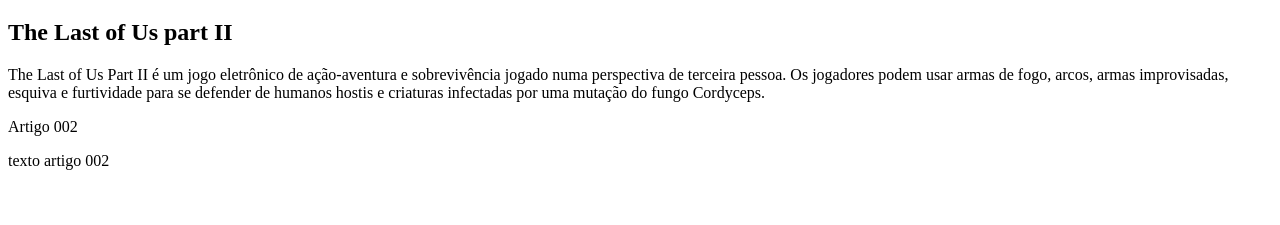
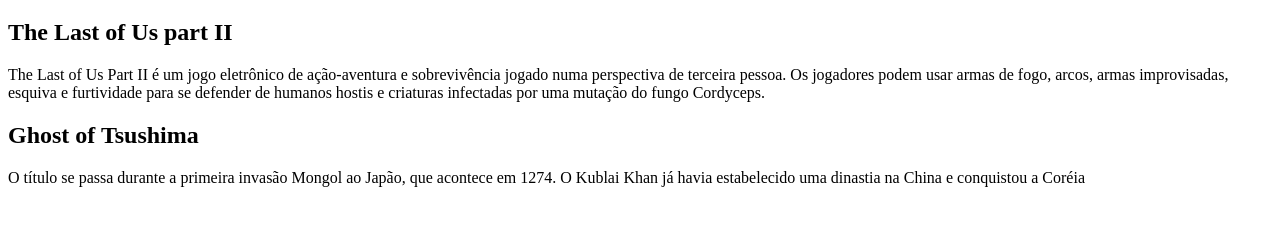
Before and after one commit to matheus-novais/criando_site, a plain HTML site: page index.html in a window 1280 px wide. Shown: the part 61-286 px from the top of the page. Drawn offline with Linux system fonts and the light colour scheme.

Commit message:
conteúdo ghost of tsushima

```diff
--- a/index.html
+++ b/index.html
@@ -10,11 +10,13 @@
         <header>
             <h1>Lançamentos 2020 ps4</h1>
         </header>
-        <article><h2>The Last of Us part II</h2>
+        <article>
+            <h2>The Last of Us part II</h2>
         <p>The Last of Us Part II é um jogo eletrônico de ação-aventura e sobrevivência jogado numa perspectiva de terceira pessoa. Os jogadores podem usar armas de fogo, arcos, armas improvisadas, esquiva e furtividade para se defender de humanos hostis e criaturas infectadas por uma mutação do fungo Cordyceps.</p>
     </article>
-    <article>Artigo 002
-        <p>texto artigo 002</p>
+    <article>
+        <h2>Ghost of Tsushima</h2>
+        <p>O título se passa durante a primeira invasão Mongol ao Japão, que acontece em 1274. O Kublai Khan já havia estabelecido uma dinastia na China e conquistou a Coréia</p>
     </article>
     </main>
 </body>
```
